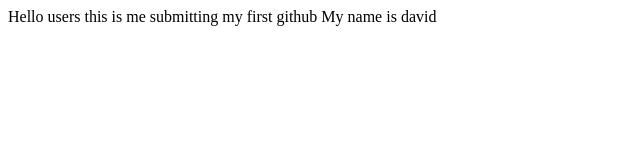
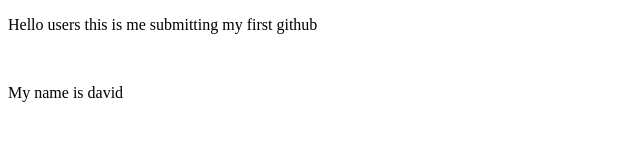
Before and after one commit to ynsa1234/coursera-test, a plain HTML site: page index.html in a window 1280 px wide. Shown: the whole page, without its empty margins (0-640 px from the left). Drawn offline with Linux system fonts and the light colour scheme.

Commit message:
Update index.html

```diff
--- a/index.html
+++ b/index.html
@@ -6,7 +6,8 @@
     <title>Document</title>
 </head>
 <body>
-    Hello users this is me submitting my first github
-    My name is david
+    <p>Hello users this is me submitting my first github</p>
+    <br>
+    <p></p>My name is david</p>
 </body>
 </html>
```
